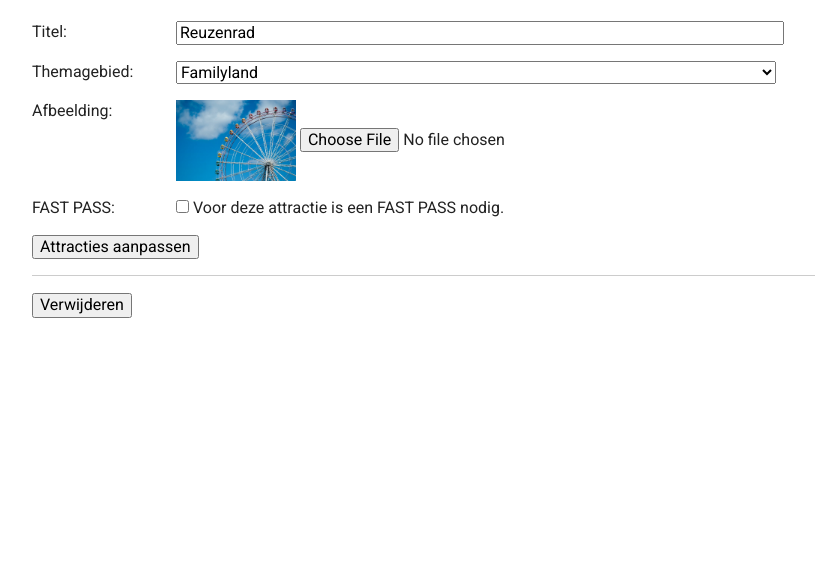
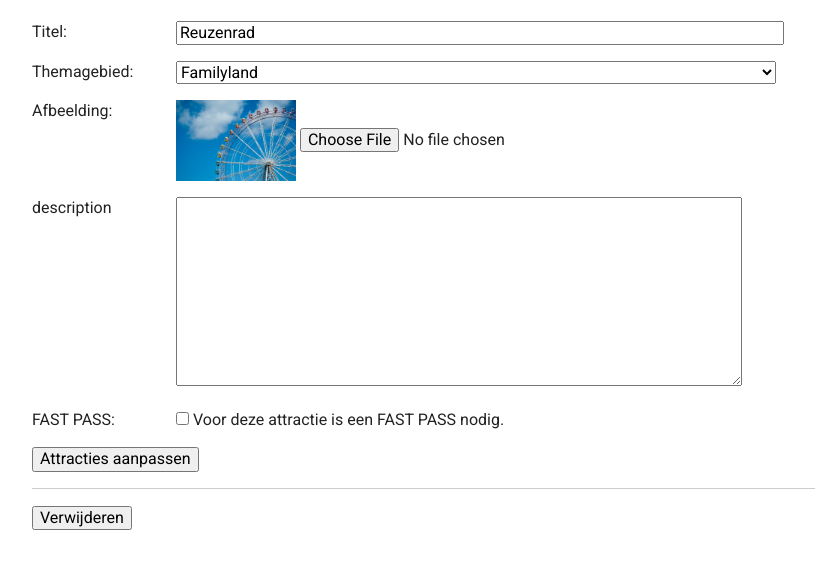
Before and after one commit to d304219/attractie, a PHP site: page /attractie/admin/attracties/edit.php?id=1 in a window 1280 px wide. Shown: the part 227-800 px from the top of the page, without its empty margins (32-847 px from the left). Run offline with PHP 8.4, Linux system fonts and the light colour scheme; a user stored in the database is signed in; data comes from the database, SQL or seed files in the repository; some libraries are stand-ins or nearby versions.

Commit message:
edit description

```diff
--- a/admin/attracties/edit.php
+++ b/admin/attracties/edit.php
@@ -53,6 +53,12 @@ if(!isset($_SESSION['user_id']))
                 <img src="<?php echo $base_url . "/img/attracties/" . $ride['img_file']; ?>" alt="attractiefoto" style="max-width: 120px;">
                 <input type="file" name="img_file" id="img_file" class="form-input">
             </div>
+
+            <div class="form-group">
+                <label for="description">description</label>
+                <textarea name="description" id="description" cols="65" rows="10"></textarea>
+            </div>
+
             <div class="form-group">
                 <label for="fast_pass">FAST PASS:</label>
                 <input type="checkbox" name="fast_pass" id="fast_pass" <?php if($ride['fast_pass']) echo 'checked'; ?>>
```
Also changed, not shown: img/attracties/dua.png (added).
